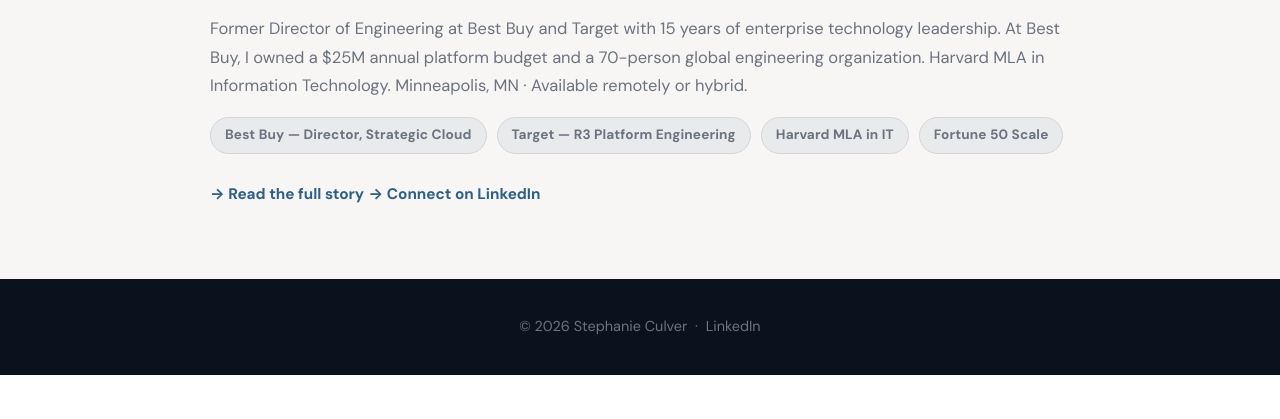
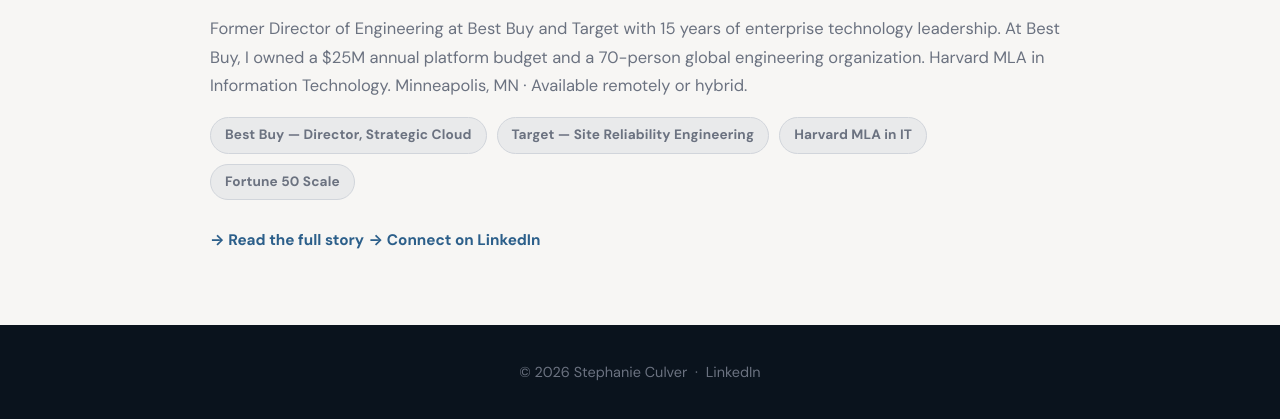
Before and after one commit to stephaniepculver/personalwebsite, a plain HTML site: page index.html in a window 1280 px wide. Shown: the part 2684-3103 px from the top of the page. Before the commit the page ends 3059 px from the top, so only its background shows below. Drawn offline with Linux system fonts and the light colour scheme.

Commit message:
Update Target credential pill to Site Reliability Engineering
Co-Authored-By: Paperclip <noreply@paperclip.ing>

```diff
--- a/index.html
+++ b/index.html
@@ -162,7 +162,7 @@
         <p>Former Director of Engineering at Best Buy and Target with 15 years of enterprise technology leadership. At Best Buy, I owned a $25M annual platform budget and a 70-person global engineering organization. Harvard MLA in Information Technology. Minneapolis, MN · Available remotely or hybrid.</p>
         <div class="cred-list">
           <span class="cred-pill">Best Buy — Director, Strategic Cloud</span>
-          <span class="cred-pill">Target — R3 Platform Engineering</span>
+          <span class="cred-pill">Target — Site Reliability Engineering</span>
           <span class="cred-pill">Harvard MLA in IT</span>
           <span class="cred-pill">Fortune 50 Scale</span>
         </div>
```
